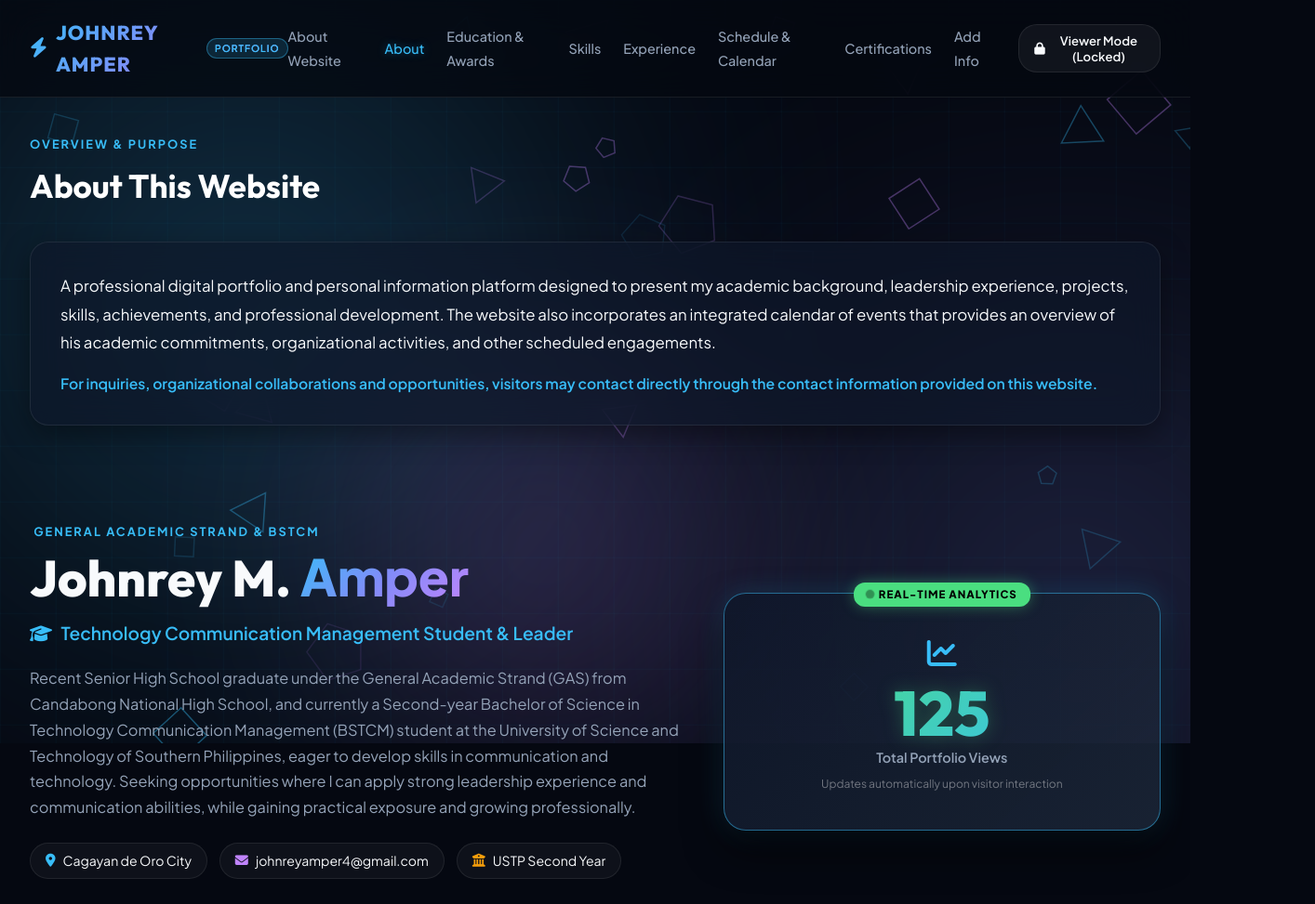
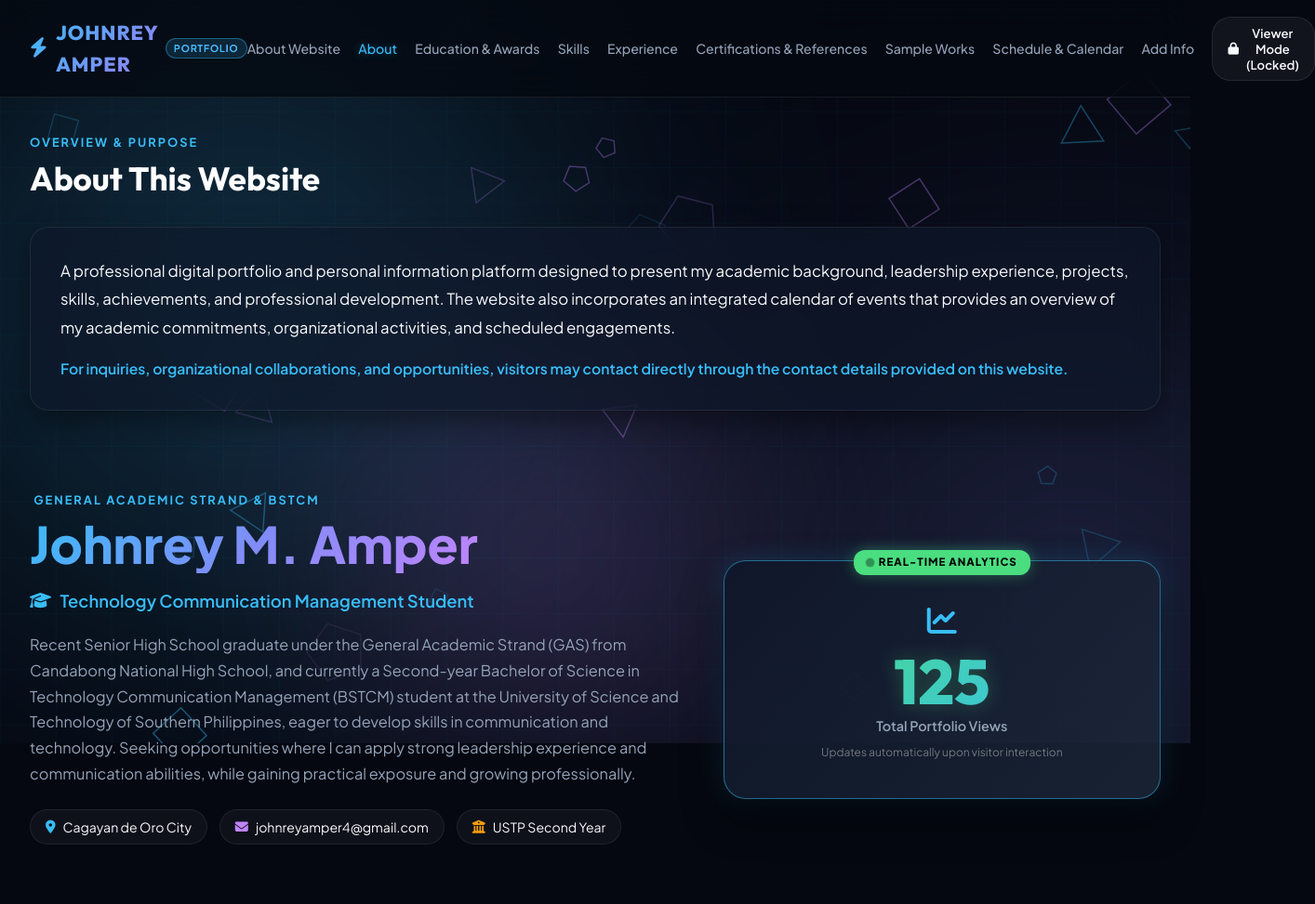
Before and after one commit to johnreyamper/johnreyamper, a plain HTML site: page index.html in a window 1280 px wide. Shown: the top 973 px of the page at 93% size, 1414 px wide, since content can reach past the window. Drawn offline with Linux system fonts and the light colour scheme.

Commit message:
index.html

```diff
--- a/index.html
+++ b/index.html
@@ -140,25 +140,25 @@
       box-shadow: 0 0 15px var(--green-glow);
     }
 
-    nav ul { display: flex; list-style: none; gap: 1.5rem; align-items: center; }
+    nav ul { display: flex; list-style: none; gap: 1.2rem; align-items: center; }
     nav a {
-      color: var(--text-muted); text-decoration: none; font-weight: 500; font-size: 0.9rem;
-      transition: all 0.3s; position: relative; padding: 0.2rem 0;
+      color: var(--text-muted); text-decoration: none; font-weight: 500; font-size: 0.88rem;
+      transition: all 0.3s; position: relative; padding: 0.2rem 0; white-space: nowrap;
     }
     nav a:hover, nav a.active { color: var(--primary); text-shadow: 0 0 10px var(--primary-glow); }
 
     .container { max-width: 1280px; margin: 0 auto; padding: 2.5rem 2rem; position: relative; z-index: 1; }
-    section { margin-bottom: 4.5rem; opacity: 0; transform: translateY(40px); transition: all 0.8s cubic-bezier(0.16, 1, 0.3, 1); }
+    section { margin-bottom: 4rem; opacity: 0; transform: translateY(30px); transition: all 0.8s cubic-bezier(0.16, 1, 0.3, 1); }
     section.visible { opacity: 1; transform: translateY(0); }
 
-    .section-header { margin-bottom: 2rem; }
+    .section-header { margin-bottom: 1.8rem; }
     .section-tag {
       font-size: 0.8rem; font-weight: 700; text-transform: uppercase; letter-spacing: 2px;
-      color: var(--primary); margin-bottom: 0.4rem; display: block;
+      color: var(--primary); margin-bottom: 0.4rem; display: block; line-height: 1.4;
     }
     .section-title {
       font-family: var(--font-heading); font-size: 2.2rem; font-weight: 700; color: #fff;
-      display: inline-block; position: relative;
+      display: inline-block; position: relative; line-height: 1.3;
     }
 
     .glass-card {
@@ -173,19 +173,25 @@
       transition: all 0.4s cubic-bezier(0.175, 0.885, 0.32, 1.275);
       position: relative;
       overflow: hidden;
-      transform-style: preserve-3d;
     }
 
     .glass-card:hover {
       border-color: var(--border-highlight);
       box-shadow: 0 20px 40px rgba(0,0,0,0.5), 0 0 25px var(--primary-glow);
-      transform: translateY(-5px) scale(1.01);
+      transform: translateY(-4px);
     }
 
-    .hero { display: grid; grid-template-columns: 1.8fr 1.2fr; gap: 2.5rem; align-items: center; padding: 2rem 0; }
+    .hero { display: grid; grid-template-columns: 1.8fr 1.2fr; gap: 2.5rem; align-items: center; padding: 1.5rem 0 2.5rem; }
+
+    .gradient-name {
+      background: linear-gradient(135deg, #38bdf8 0%, #818cf8 50%, #c084fc 100%);
+      -webkit-background-clip: text;
+      -webkit-text-fill-color: transparent;
+      display: inline-block;
+    }
+
     .hero-title { font-family: var(--font-heading); font-size: 3.4rem; font-weight: 800; line-height: 1.15; margin-bottom: 0.8rem; }
-    .hero-title span { background: linear-gradient(135deg, #38bdf8 0%, #818cf8 50%, #c084fc 100%); -webkit-background-clip: text; -webkit-text-fill-color: transparent; }
-    .hero-subtitle { font-size: 1.2rem; color: var(--primary); font-weight: 600; margin-bottom: 1.2rem; display: flex; align-items: center; gap: 0.6rem; }
+    .hero-subtitle { font-size: 1.15rem; color: var(--primary); font-weight: 600; margin-bottom: 1.2rem; display: flex; align-items: center; gap: 0.6rem; }
     .hero-desc { color: var(--text-muted); font-size: 1.02rem; margin-bottom: 1.5rem; line-height: 1.7; }
 
     .hero-contact-pills { display: flex; flex-wrap: wrap; gap: 0.8rem; margin-bottom: 1.5rem; }
@@ -380,6 +386,14 @@
       margin-bottom: 1rem; display: flex; align-items: center; gap: 0.6rem;
     }
 
+    .placeholder-box {
+      text-align: center;
+      padding: 3rem 2rem;
+      border: 2px dashed rgba(56, 189, 248, 0.3);
+      border-radius: 16px;
+      background: rgba(56, 189, 248, 0.02);
+    }
+
     footer {
       text-align: center; padding: 3rem 2rem; border-top: 1px solid var(--border-color);
       color: var(--text-muted); font-size: 0.9rem; position: relative; z-index: 1;
@@ -415,8 +429,9 @@
           <li><a href="#education">Education & Awards</a></li>
           <li><a href="#skills">Skills</a></li>
           <li><a href="#experience">Experience</a></li>
+          <li><a href="#certifications">Certifications & References</a></li>
+          <li><a href="#sample-works">Sample Works</a></li>
           <li><a href="#schedule-events">Schedule & Calendar</a></li>
-          <li><a href="#certifications">Certifications</a></li>
           <li><a href="#custom-data">Add Info</a></li>
           <li>
             <button id="adminToggleBtn" class="admin-toggle-btn" onclick="toggleAdminLock()">
@@ -438,10 +453,10 @@
       </div>
       <div class="glass-card">
         <p style="color: var(--text-main); font-size: 1.05rem; line-height: 1.8; margin-bottom: 1rem;">
-          A professional digital portfolio and personal information platform designed to present my academic background, leadership experience, projects, skills, achievements, and professional development. The website also incorporates an integrated calendar of events that provides an overview of his academic commitments, organizational activities, and other scheduled engagements.
+          A professional digital portfolio and personal information platform designed to present my academic background, leadership experience, projects, skills, achievements, and professional development. The website also incorporates an integrated calendar of events that provides an overview of my academic commitments, organizational activities, and scheduled engagements.
         </p>
         <p style="color: var(--primary); font-size: 0.98rem; font-weight: 600;">
-          For inquiries, organizational collaborations and opportunities, visitors may contact directly through the contact information provided on this website.
+          For inquiries, organizational collaborations, and opportunities, visitors may contact directly through the contact details provided on this website.
         </p>
       </div>
     </section>
@@ -449,9 +464,9 @@
     <section id="about" class="hero visible">
       <div>
         <div class="section-tag"><i class="fa-solid fa-sparkles"></i> General Academic Strand & BSTCM</div>
-        <h1 class="hero-title">Johnrey M. <span>Amper</span></h1>
+        <h1 class="hero-title"><span class="gradient-name">Johnrey M. Amper</span></h1>
         <div class="hero-subtitle">
-          <i class="fa-solid fa-graduation-cap"></i> Technology Communication Management Student & Leader
+          <i class="fa-solid fa-graduation-cap"></i> Technology Communication Management Student
         </div>
 
         <p class="hero-desc">
@@ -833,6 +848,55 @@
       </div>
     </section>
 
+    <section id="certifications">
+      <div class="section-header">
+        <span class="section-tag">Credentials & Growth</span>
+        <h2 class="section-title">Projects, Certifications & References</h2>
+      </div>
+
+      <div class="glass-card">
+        <h3 style="color:#fff; font-size:1.15rem; margin-bottom:0.8rem;"><i class="fa-solid fa-diagram-project" style="color:var(--primary);"></i> Projects & Leadership Activities</h3>
+        <ul style="margin-left:1.2rem; color:var(--text-muted); font-size:0.95rem;">
+          <li style="margin-bottom:0.4rem;"><strong>Bohol Youth Convergence (BYC) 2023:</strong> Participated as a student leader in a provincial youth leadership convergence in Bohol.</li>
+          <li><strong>Division Schools Press Conference (DSPC) 2023–2024:</strong> Participated in division-level journalism competition representing official school publication.</li>
+        </ul>
+      </div>
+
+      <div class="glass-card">
+        <h3 style="color:#fff; font-size:1.15rem; margin-bottom:0.8rem;"><i class="fa-solid fa-certificate" style="color:var(--purple);"></i> Certifications & Trainings</h3>
+        <div style="display:grid; grid-template-columns: repeat(auto-fit, minmax(300px, 1fr)); gap:0.8rem;">
+          <div class="pill" style="justify-content:flex-start;"><i class="fa-solid fa-check" style="color:var(--green);"></i> District Leadership Training (District Youth Formation 2024)</div>
+          <div class="pill" style="justify-content:flex-start;"><i class="fa-solid fa-check" style="color:var(--green);"></i> Campus Journalism Workshop (DepEd Anda District 2024)</div>
+          <div class="pill" style="justify-content:flex-start;"><i class="fa-solid fa-check" style="color:var(--green);"></i> Work Immersion (Human Resource Management Office of Anda 2024)</div>
+          <div class="pill" style="justify-content:flex-start;"><i class="fa-solid fa-check" style="color:var(--green);"></i> No Gaps: Resolve and Connect Through Communication (USTP 2025)</div>
+          <div class="pill" style="justify-content:flex-start;"><i class="fa-solid fa-check" style="color:var(--green);"></i> Fundamentals of Journalism (NBCU Academy 2025)</div>
+          <div class="pill" style="justify-content:flex-start;"><i class="fa-solid fa-check" style="color:var(--green);"></i> Introduction to Digital Journalism (Reuters 2025)</div>
+        </div>
+      </div>
+
+      <div class="glass-card">
+        <h3 style="color:#fff; font-size:1.15rem; margin-bottom:0.4rem;"><i class="fa-solid fa-user-check" style="color:var(--accent);"></i> References</h3>
+        <p style="color:var(--text-muted); font-size:0.95rem;">Available upon request.</p>
+      </div>
+    </section>
+
+    <section id="sample-works">
+      <div class="section-header">
+        <span class="section-tag">Portfolio Showcase</span>
+        <h2 class="section-title">Sample Works</h2>
+      </div>
+
+      <div class="glass-card">
+        <div class="placeholder-box">
+          <i class="fa-solid fa-folder-open fa-3x" style="color: var(--primary); margin-bottom: 1rem;"></i>
+          <h3 style="color:#fff; font-size:1.3rem; margin-bottom:0.5rem;">Sample Works Showcase</h3>
+          <p style="color: var(--text-muted); font-size: 1rem; font-weight: 500;">
+            <i class="fa-solid fa-clock-rotate-left" style="color:var(--accent);"></i> Information will be uploaded soon.
+          </p>
+        </div>
+      </div>
+    </section>
+
     <section id="schedule-events">
       <div class="section-header">
         <span class="section-tag">Academic & Planning Hub</span>
@@ -949,38 +1013,6 @@
           <div class="calendar-grid" id="calendarGrid"></div>
         </div>
 
-      </div>
-    </section>
-
-    <section id="certifications">
-      <div class="section-header">
-        <span class="section-tag">Credentials & Growth</span>
-        <h2 class="section-title">Projects, Certifications & References</h2>
-      </div>
-
-      <div class="glass-card">
-        <h3 style="color:#fff; font-size:1.15rem; margin-bottom:0.8rem;"><i class="fa-solid fa-diagram-project" style="color:var(--primary);"></i> Projects & Leadership Activities</h3>
-        <ul style="margin-left:1.2rem; color:var(--text-muted); font-size:0.95rem;">
-          <li style="margin-bottom:0.4rem;"><strong>Bohol Youth Convergence (BYC) 2023:</strong> Participated as a student leader in a provincial youth leadership convergence in Bohol.</li>
-          <li><strong>Division Schools Press Conference (DSPC) 2023–2024:</strong> Participated in division-level journalism competition representing official school publication.</li>
-        </ul>
-      </div>
-
-      <div class="glass-card">
-        <h3 style="color:#fff; font-size:1.15rem; margin-bottom:0.8rem;"><i class="fa-solid fa-certificate" style="color:var(--purple);"></i> Certifications & Trainings</h3>
-        <div style="display:grid; grid-template-columns: repeat(auto-fit, minmax(300px, 1fr)); gap:0.8rem;">
-          <div class="pill" style="justify-content:flex-start;"><i class="fa-solid fa-check" style="color:var(--green);"></i> District Leadership Training (District Youth Formation 2024)</div>
-          <div class="pill" style="justify-content:flex-start;"><i class="fa-solid fa-check" style="color:var(--green);"></i> Campus Journalism Workshop (DepEd Anda District 2024)</div>
-          <div class="pill" style="justify-content:flex-start;"><i class="fa-solid fa-check" style="color:var(--green);"></i> Work Immersion (Human Resource Management Office of Anda 2024)</div>
-          <div class="pill" style="justify-content:flex-start;"><i class="fa-solid fa-check" style="color:var(--green);"></i> No Gaps: Resolve and Connect Through Communication (USTP 2025)</div>
-          <div class="pill" style="justify-content:flex-start;"><i class="fa-solid fa-check" style="color:var(--green);"></i> Fundamentals of Journalism (NBCU Academy 2025)</div>
-          <div class="pill" style="justify-content:flex-start;"><i class="fa-solid fa-check" style="color:var(--green);"></i> Introduction to Digital Journalism (Reuters 2025)</div>
-        </div>
-      </div>
-
-      <div class="glass-card">
-        <h3 style="color:#fff; font-size:1.15rem; margin-bottom:0.4rem;"><i class="fa-solid fa-user-check" style="color:var(--accent);"></i> References</h3>
-        <p style="color:var(--text-muted); font-size:0.95rem;">Available upon request.</p>
       </div>
     </section>
 
```
